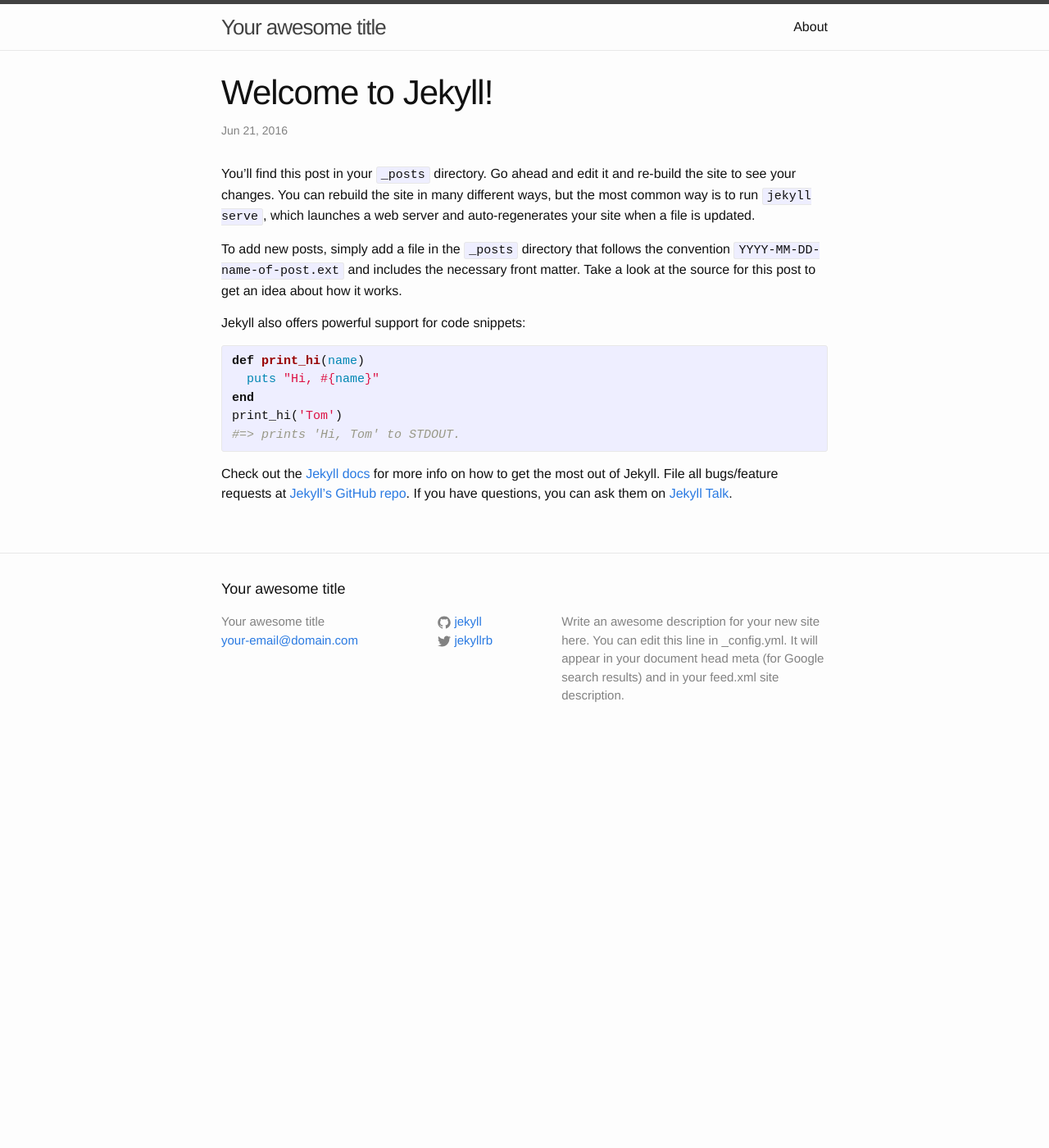
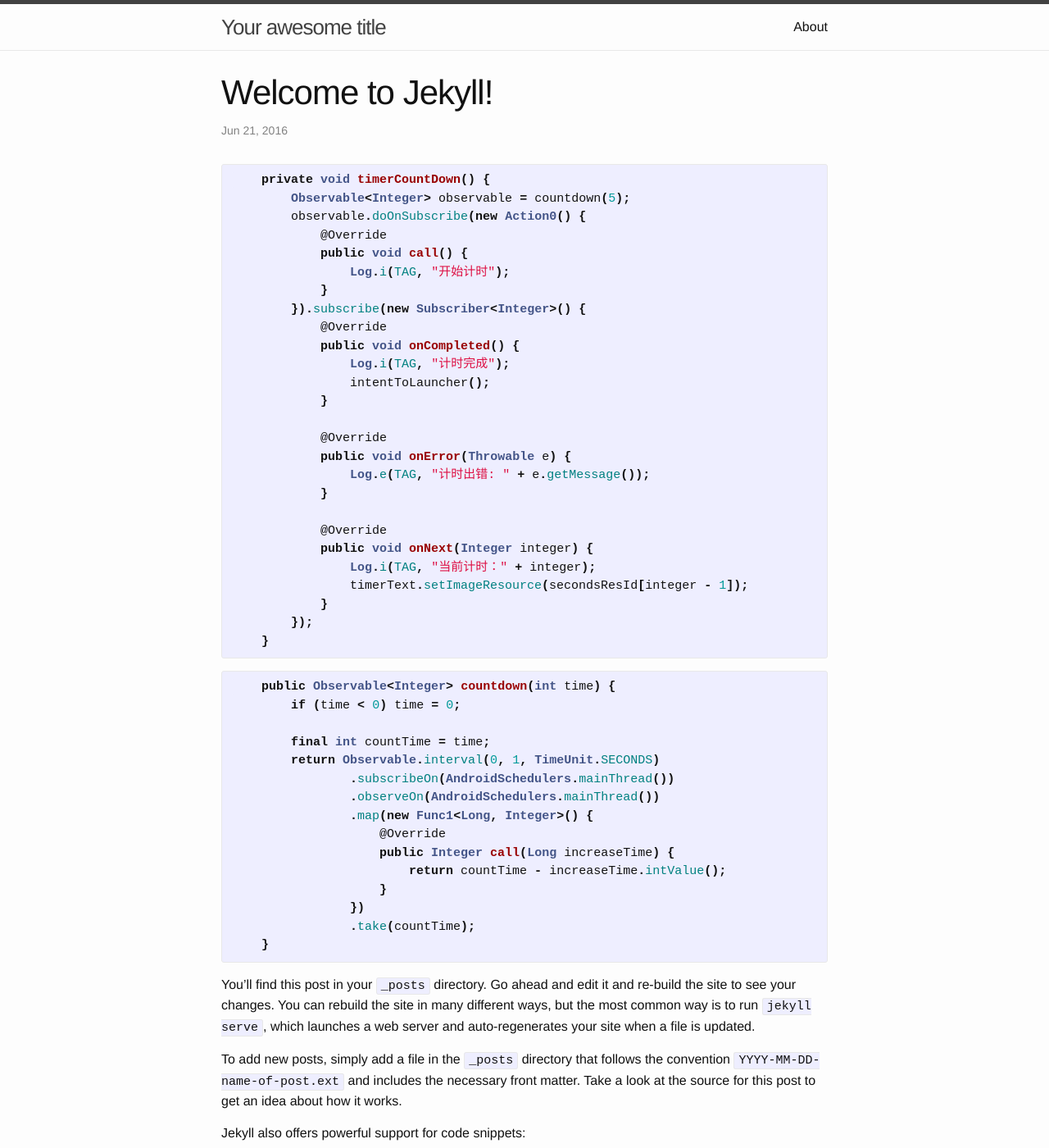
Before and after one commit to JasonFengIce/JasonFengIce.github.io, a Jekyll site: the page built from _posts/2016-06-21-welcome-to-jekyll.markdown, in a window 1280 px wide and 1400 px high. Shown: the whole window at 82% size. Built offline with Jekyll 4.4.1, drawn with Linux system fonts in a browser that asks for light colours.

Commit message:
add post

```diff
--- a/_posts/2016-06-21-welcome-to-jekyll.markdown
+++ b/_posts/2016-06-21-welcome-to-jekyll.markdown
@@ -4,6 +4,61 @@ title:  "Welcome to Jekyll!"
 date:   2016-06-21 14:22:57 +0800
 categories: jekyll update
 ---
+
+{% highlight java %}
+    private void timerCountDown() {
+        Observable<Integer> observable = countdown(5);
+        observable.doOnSubscribe(new Action0() {
+            @Override
+            public void call() {
+                Log.i(TAG, "开始计时");
+            }
+        }).subscribe(new Subscriber<Integer>() {
+            @Override
+            public void onCompleted() {
+                Log.i(TAG, "计时完成");
+                intentToLauncher();
+            }
+
+            @Override
+            public void onError(Throwable e) {
+                Log.e(TAG, "计时出错: " + e.getMessage());
+            }
+
+            @Override
+            public void onNext(Integer integer) {
+                Log.i(TAG, "当前计时：" + integer);
+                timerText.setImageResource(secondsResId[integer - 1]);
+            }
+        });
+    }
+{% endhighlight %}
+
+{% highlight java %}
+    public Observable<Integer> countdown(int time) {
+        if (time < 0) time = 0;
+
+        final int countTime = time;
+        return Observable.interval(0, 1, TimeUnit.SECONDS)
+                .subscribeOn(AndroidSchedulers.mainThread())
+                .observeOn(AndroidSchedulers.mainThread())
+                .map(new Func1<Long, Integer>() {
+                    @Override
+                    public Integer call(Long increaseTime) {
+                        return countTime - increaseTime.intValue();
+                    }
+                })
+                .take(countTime);
+    }
+{% endhighlight %}
+
+
+
+
+
+
+
+
 You’ll find this post in your `_posts` directory. Go ahead and edit it and re-build the site to see your changes. You can rebuild the site in many different ways, but the most common way is to run `jekyll serve`, which launches a web server and auto-regenerates your site when a file is updated.
 
 To add new posts, simply add a file in the `_posts` directory that follows the convention `YYYY-MM-DD-name-of-post.ext` and includes the necessary front matter. Take a look at the source for this post to get an idea about how it works.
```
